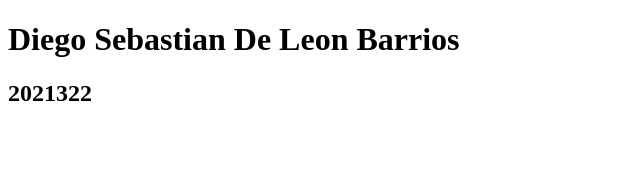
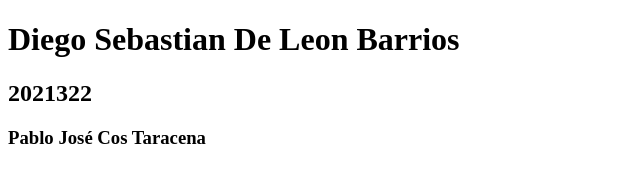
Before and after one commit to Pablo-cos/repo_act_2, a plain HTML site: page index.html in a window 1280 px wide. Shown: the whole page, without its empty margins (0-640 px from the left). Drawn offline with Linux system fonts and the light colour scheme.

Commit message:
refactor: Pablo agrego su nombre dentro del archivo tml

```diff
--- a/index.html
+++ b/index.html
@@ -8,5 +8,6 @@
 <body>
     <h1>Diego Sebastian De Leon Barrios</h1>
     <h2>2021322</h2>
+    <h3>Pablo José Cos Taracena</h3>
 </body>
 </html>
```
